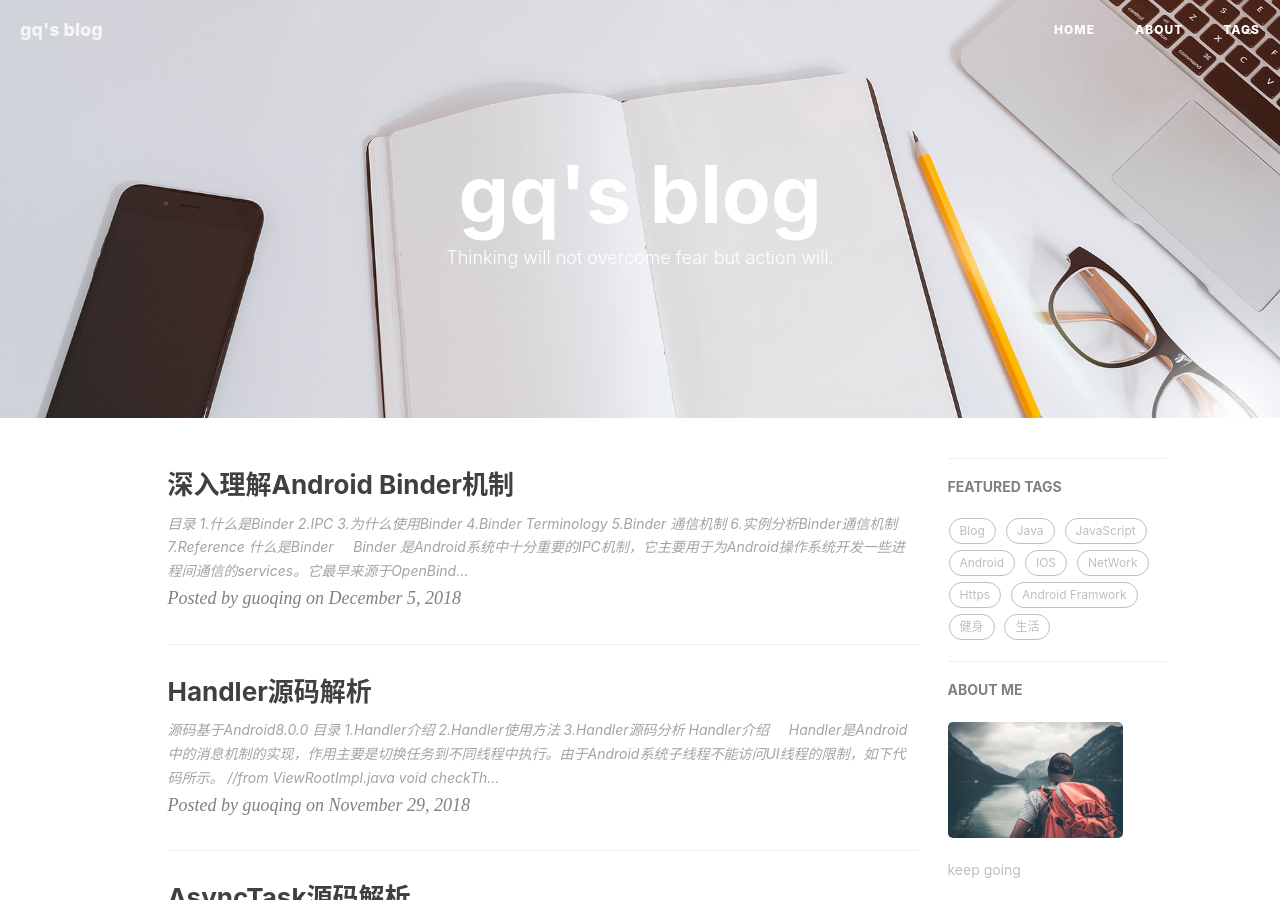
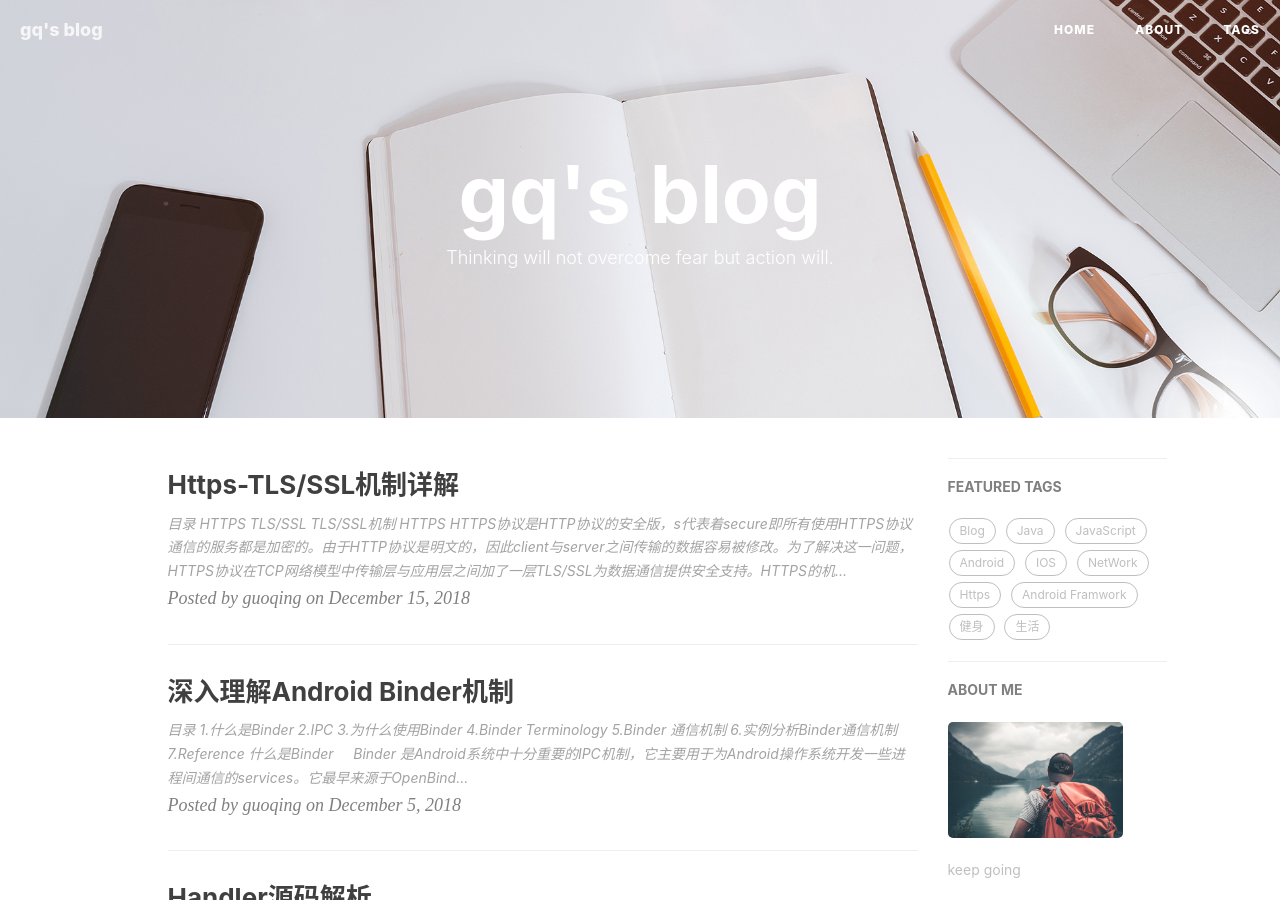
Before and after one commit to MR-GuoQing/blog, a Jekyll site: the page built from index.html, in a window 1280 px wide and 900 px high. Built offline with Jekyll 4.4.1, drawn with Linux system fonts in a browser that asks for light colours; nearby versions of some CDN libraries; the list of posts is cut into pages by our own code; comment, search, counter and statistics services are not loaded; part of the change alters nothing that is shown.

Commit message:
Post Https

```diff
--- a/draft/2018-11-26-Https-Certs.md
+++ b/_posts/2018-12-15-Https-Certs.md
@@ -46,9 +46,13 @@ TLS/SSL机制分为两个方面：
   ![serverhello](/img/posts/serverhello.png)
   在确认客户端的TLS通信版本、加密算法等后，服务端就可以向客户端发送证书了，如下图：
   ![certificate](/img/posts/certificate.png)
-  如果客户端和服务端所采用的加密算法比较特殊如DH，server端可以在向客户端发送一个server-key-exchange请求，又或者server端需要验证客户端的身份又会在发送一个certificate-request消息。最后服务端会发送server-done消息表明server端请求结束，如下图：
+  如果客户端和服务端所采用的加密算法比较特殊如DH，server端可以在向客户端发送一个server-key-exchange请求，又或者server端需要验证客户端的身份又会在发送一个certificate-request消息。最后服务端会发送server-done消息表明server端请求结束，然后等待client的响应。如下图：
   ![serverdone](/img/posts/serverdone.png)
 
 
  3. 客户端回应
- 如果服务端需要
+ 当客户端收到Server Done消息后，如果Server端需要验证客户端的证书则首先发送一个Certificate消息。如果客户端没有合适的证书也必须发送一个空的Certificate消息，server端接受不到证书则握手失败。如果server端不要求验证client的证书，则client的第一个消息就是Client Key Exchange消息，这个消息的作用主要是生成premaster key（RSA或者Diffie-Hellman加密算法生成）用来和之前hello阶段的随机数生成Master secret用于之后的生成加密通信。然后客户端开始验证服务端证书。如下图所示：
+ ![clientresponse](/img/posts/clientresponse.png)
+
+ 4. 服务端Finish
+ 服务端收到客户端的消息后验证完数据后便会发送一个ChangeCipherSpec，表明已经使用之前协商的Secret Suits来加密数据了，然后便使用这个加密finish消息发送给客户端，表明握手成功。
--- /dev/null
+++ b/draft/2018-12-15-Https-Certs.md
@@ -0,0 +1,58 @@
+---
+layout:     post
+title:      Https-TLS/SSL机制详解
+subtitle:    ""
+date:       2018-12-15
+author:     guoqing
+header-img: img/posts/post-bg-hacker.jpg
+catalog: true
+tags:
+    - Https
+    - NetWork
+---
+### 目录
+> HTTPS
+> TLS/SSL
+> TLS/SSL机制
+### HTTPS
+
+HTTPS协议是HTTP协议的安全版，s代表着secure即所有使用HTTPS协议通信的服务都是加密的。由于HTTP协议是明文的，因此client与server之间传输的数据容易被修改。为了解决这一问题，HTTPS协议在TCP网络模型中传输层与应用层之间加了一层TLS/SSL为数据通信提供安全支持。HTTPS的机制就是指TSL/SSL的机制。
+### TSL/SSL
+TLS(Transport layer secure)是基于SSL(Secure Socket Layer)发展而来。他们都提供了数据的加密及认证，因此使用这个协议可以确保：
+- 任何人都无法读取你得数据
+- 任何人都无法修改你得数据
+- 你可以确定你所通信的服务是可信的
+而做到这两点就需要加密和签名，TLS/SSL采用非对称式加密public key和private key来加密数据。其中public key是公有的任何人都可以得到，因此你无法确定这个公有的key是不是真的。为了确定这个公有的key就是你想要的，因此采用数字证书。证书就相当于身份证，在public key和一个受信任的第三方（CA）建立一个连接即签名。得到了这个数字证书既证明了自己的身份，自己的public key就在证书里面。
+
+### TLS/SSL机制
+
+TLS/SSL机制分为两个方面：
+- 握手阶段
+   双方协商生成密匙
+- 通信阶段
+   双方通过密匙来加密通信
+
+主要机制即握手阶段，握手阶段分为四部分，本文将通过wireshark抓包来来展示具体请求。如图所示的整个握手的时序图：
+![ssl](/img/posts/TLS-SSL.png)
+1. Client Hello(客户端向server发出请求)，如下图所示：
+![clienthello](/img/posts/clienthello.png)
+
+消息中包含了客户端所支持的TLS的版本号、加密算法、随机数(用于生成密匙)、压缩方法。
+2. Server Hello
+服务端收到客户端的消息后，向客户端发出回应，内容包含：
+  1）确认服务器TLS通信版本
+  2）服务器端的随机数
+  3）确认使用的加密算法
+  ![serverhello](/img/posts/serverhello.png)
+  在确认客户端的TLS通信版本、加密算法等后，服务端就可以向客户端发送证书了，如下图：
+  ![certificate](/img/posts/certificate.png)
+  如果客户端和服务端所采用的加密算法比较特殊如DH，server端可以在向客户端发送一个server-key-exchange请求，又或者server端需要验证客户端的身份又会在发送一个certificate-request消息。最后服务端会发送server-done消息表明server端请求结束，然后等待client的响应。如下图：
+  ![serverdone](/img/posts/serverdone.png)
+
+
+ 3. 客户端回应
+ 当客户端收到Server Done消息后，如果Server端需要验证客户端的证书则首先发送一个Certificate消息。如果客户端没有合适的证书也必须发送一个空的Certificate消息，server端接受不到证书则握手失败。如果server端不要求验证client的证书，则client的第一个消息就是Client Key Exchange消息，这个消息的作用主要是生成premaster key（RSA或者Diffie-Hellman加密算法生成）用来和之前hello阶段的随机数生成Master secret用于之后的生成加密通信。然后客户端开始验证服务端证书。如下图所示：
+ ![clientresponse](/img/posts/clientresponse.png)
+
+ 4. 服务端Finish
+ 服务端收到客户端的消息后验证完数据后便会发送一个ChangeCipherSpec，表明已经使用之前协商的Secret Suits来加密数据了，然后便使用这个加密finish消息发送给客户端，表明握手成功。
```
Also changed, not shown: img/posts/clientresponse.png (added).
